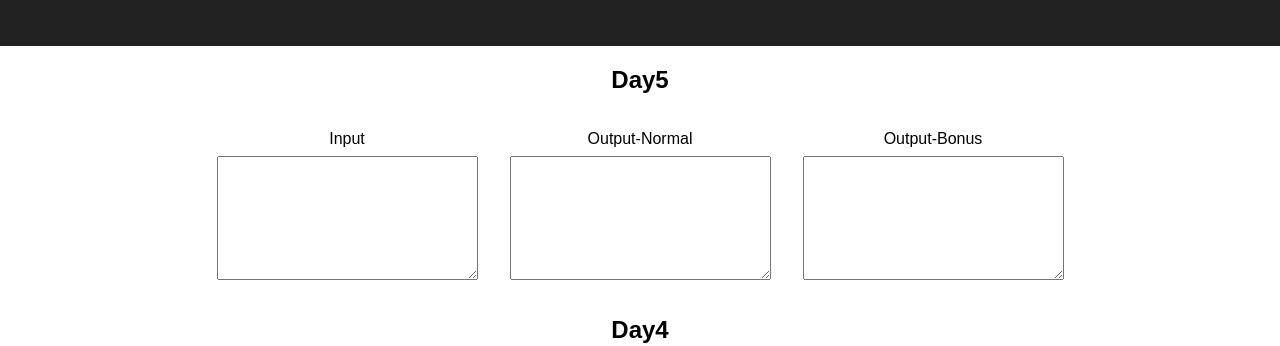
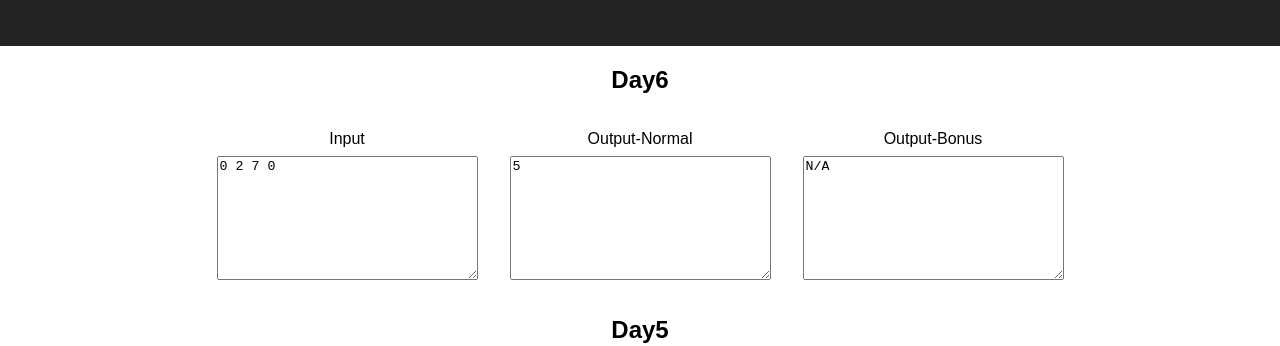
Before and after one commit to tudorpavel/advent-2017, a React (Create React App) app: page / in a window 1280 px wide. Shown: the part 144-490 px from the top of the page. Built offline with nearby package versions, Linux system fonts and the light colour scheme.

Commit message:
solve Day6-Normal

```diff
--- a/src/App.js
+++ b/src/App.js
@@ -9,6 +9,7 @@ import * as day2 from './utils/day2';
 import * as day3 from './utils/day3';
 import * as day4 from './utils/day4';
 import * as day5 from './utils/day5';
+import * as day6 from './utils/day6';
 
 class App extends Component {
   render() {
@@ -19,6 +20,11 @@ class App extends Component {
           <h1 className="App__title">Advent of Code 2017</h1>
         </header>
         <div className="App__content">
+          <DayContainer
+            titleId="Day6"
+            dayHandler={ day6 }
+            inputText="0 2 7 0"
+          />
           <DayContainer
             titleId="Day5"
             dayHandler={ day5 }
--- /dev/null
+++ b/src/utils/day6.js
@@ -0,0 +1,31 @@
+import Memory from './day6/Memory';
+
+const parseInput = (inputText) => {
+  return inputText
+    .split(/\s/)
+    .map(row => parseInt(row, 10))
+    .filter(row => !isNaN(row));
+};
+
+const day6 = (inputText) => {
+  if (inputText === null) {
+    return 'invalid input';
+  }
+
+  const banks = parseInput(inputText);
+  const memoryBanks = new Memory(banks);
+
+  while (!memoryBanks.hasDuplicate()) {
+    memoryBanks.redistribute();
+  }
+
+  return (memoryBanks.history.length - 1).toString();
+}
+
+export function normal(inputText) {
+  return day6(inputText);
+};
+
+export function bonus(inputText) {
+  return 'N/A';
+};
--- /dev/null
+++ b/src/utils/day6/Memory.js
@@ -0,0 +1,47 @@
+export default class Memory {
+  constructor(banks) {
+    this.banks = banks;
+
+    this.history = [];
+    this.currentIndex = 0;
+
+    this._save();
+  }
+
+  hasDuplicate() {
+    return this.history.length !== [...new Set(this.history)].length;
+  }
+
+  redistribute() {
+    let maxBank = -1;
+
+    this.banks.forEach((bank, index) => {
+      if (bank > maxBank) {
+        this.currentIndex = index;
+        maxBank = bank;
+      }
+    });
+
+    this.banks[this.currentIndex] = 0;
+
+    while (maxBank > 0) {
+      this._nextIndex();
+      this.banks[this.currentIndex]++;
+      maxBank--;
+    }
+
+    this._save();
+  }
+
+  _save() {
+    this.history.push(this.banks.join(''));
+  }
+
+  _nextIndex() {
+    if (this.currentIndex === this.banks.length - 1) {
+      this.currentIndex = 0;
+    } else {
+      this.currentIndex++;
+    }
+  }
+}
```
